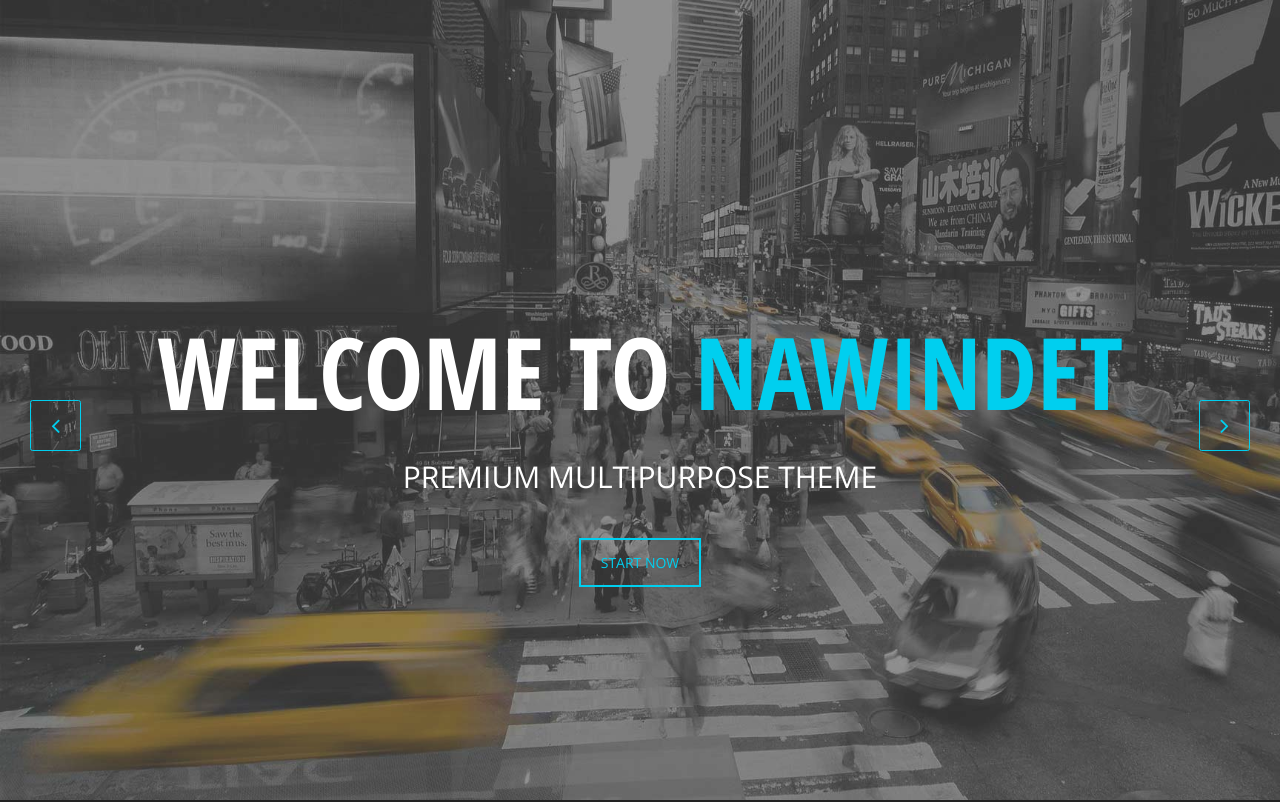
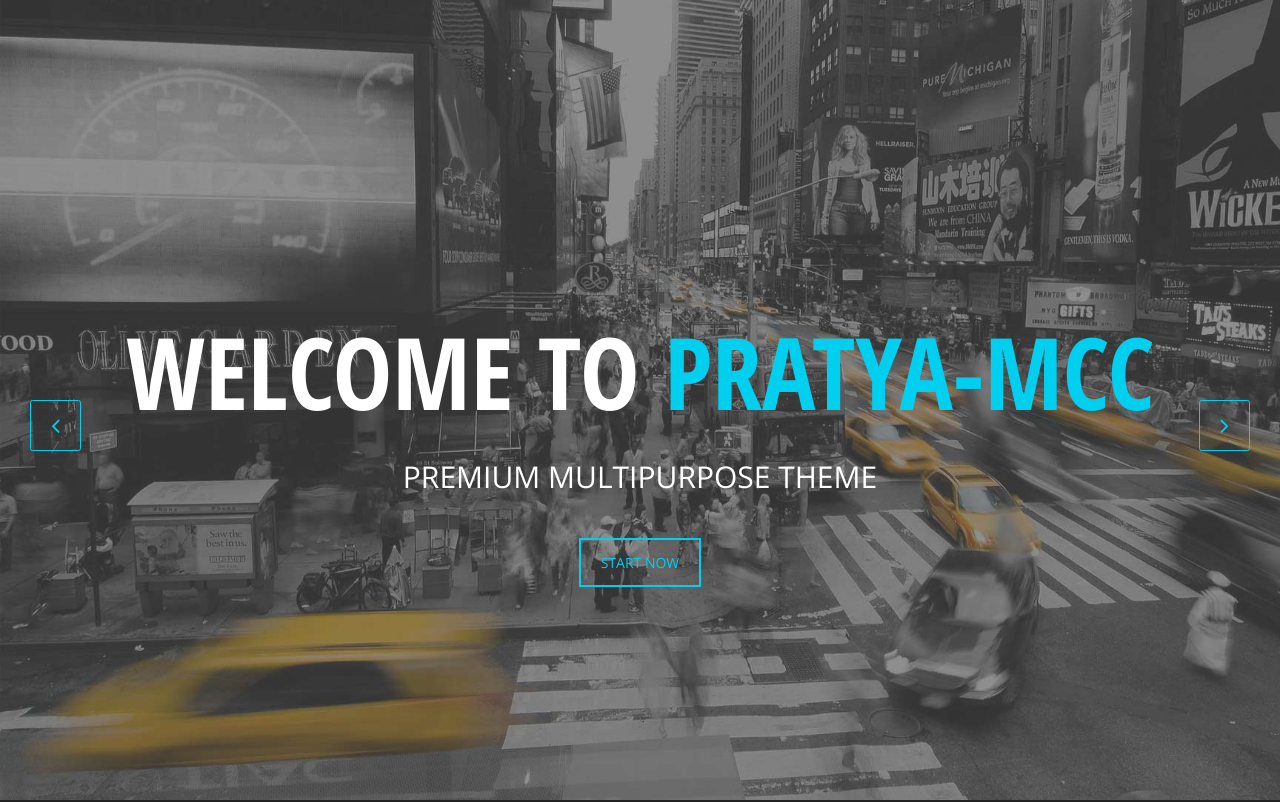
Before and after one commit to phaithow/Xlight, a plain HTML site: page index.html in a window 1280 px wide. Shown: the top 802 px of the page. Drawn offline with nearby package versions, Linux system fonts and the light colour scheme; animation ran at ten frames a second.

Commit message:
Signed-off-by: phaithow <phaithow@yahoo.com>

```diff
--- a/index.html
+++ b/index.html
@@ -89,7 +89,7 @@
         <div class="carousel-inner">
 			<div class="item active" style="background-image: url(images/slider/bg-1.jpg)"> <!-- Change Image -->
 				<div class="caption">
-					<h1 class="animated fadeInLeftBig">Welcome to <strong>NAWINDET</strong></h1>
+					<h1 class="animated fadeInLeftBig">Welcome to <strong>PRATYA-MCC</strong></h1>
 					<p class="animated fadeInRightBig">Premium Multipurpose Theme</p>
 					<a data-scroll class="learn-more animated fadeInUpBig" href="#about">Start now</a>
 				</div>
```
